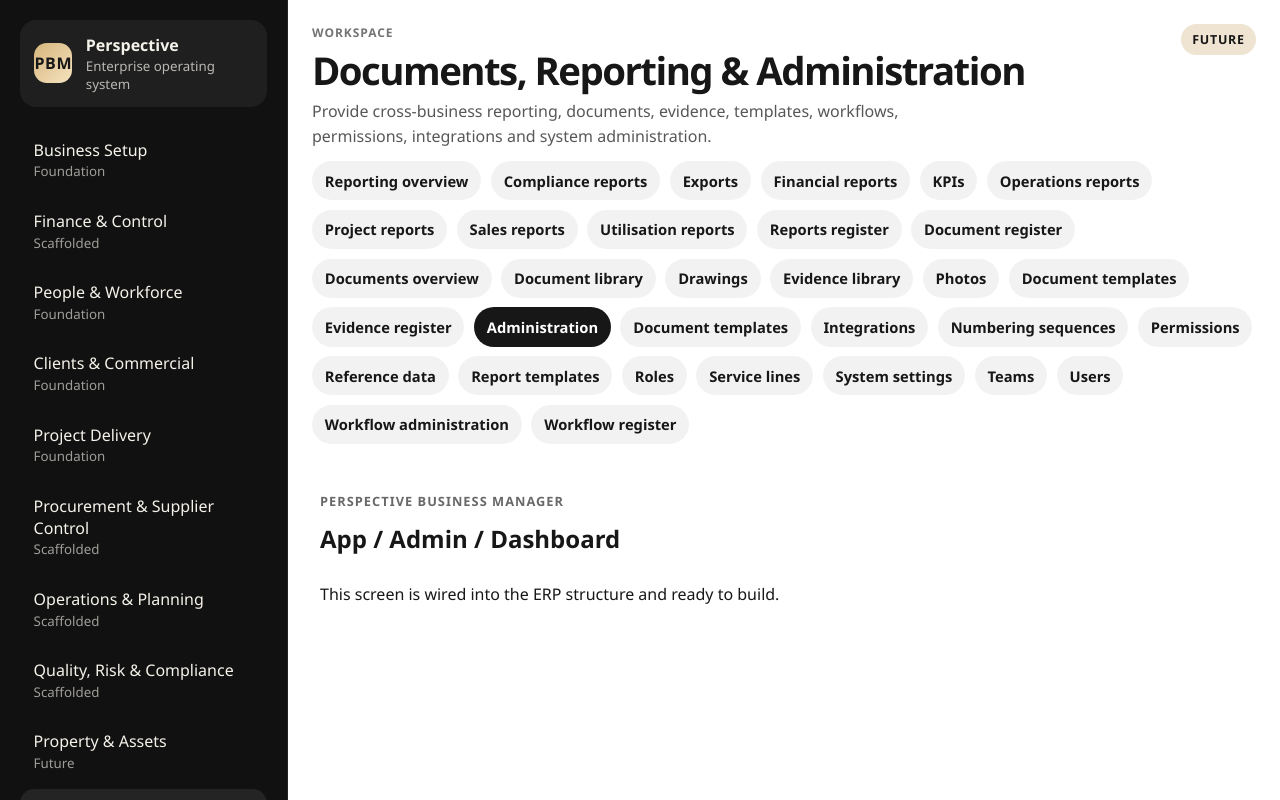
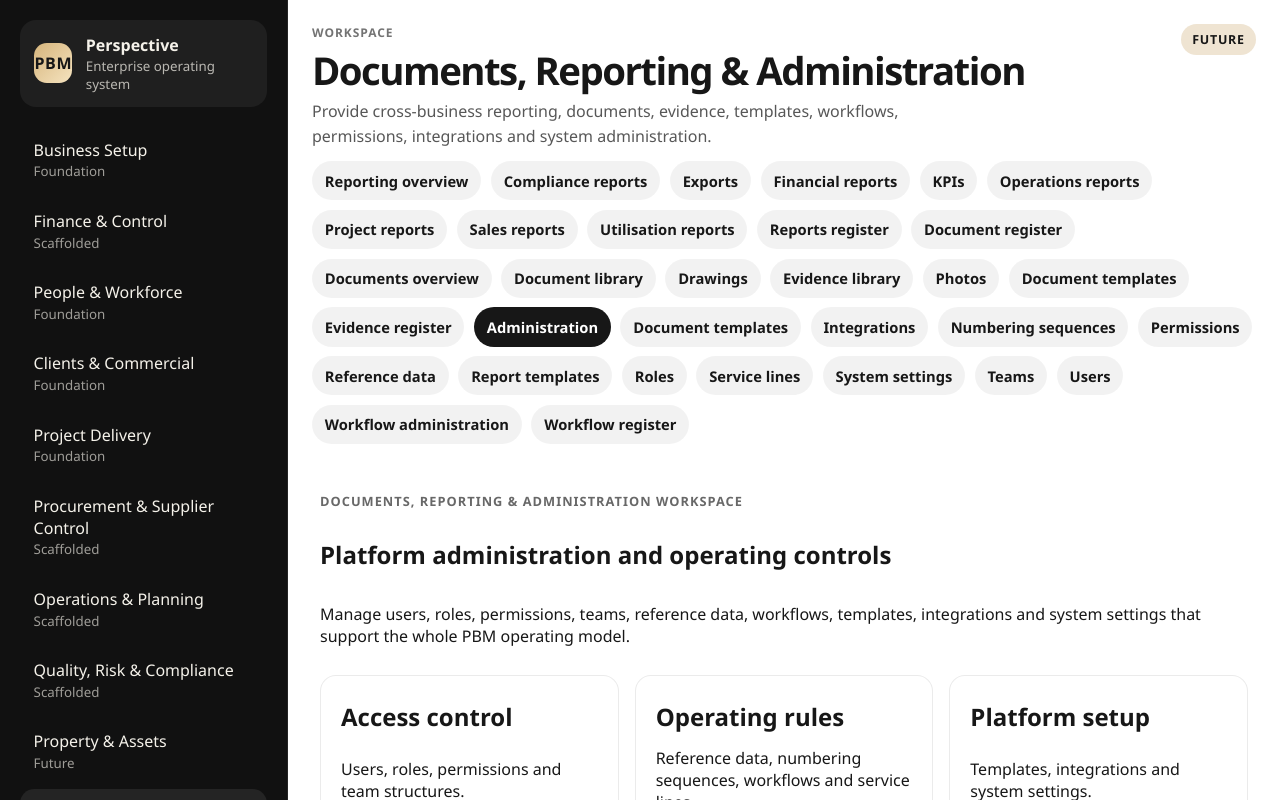
Before and after one commit to 8140spitt/perspective_business_manager, a SvelteKit app: page /app/admin/dashboard in a window 1280 px wide. Built offline with nearby package versions, Linux system fonts and the light colour scheme.

Commit message:
ui: align administration dashboard wording

```diff
--- a/src/routes/app/admin/dashboard/+page.svelte
+++ b/src/routes/app/admin/dashboard/+page.svelte
@@ -1,17 +1,35 @@
 <svelte:head>
-	<title>App / Admin / Dashboard | Perspective Business Manager</title>
+	<title>Administration | Perspective Business Manager</title>
 </svelte:head>
 
 <section class="page">
-	<p class="eyebrow">Perspective Business Manager</p>
-	<h1>App / Admin / Dashboard</h1>
-	<p>This screen is wired into the ERP structure and ready to build.</p>
+	<p class="eyebrow">Documents, Reporting & Administration workspace</p>
+	<h1>Platform administration and operating controls</h1>
+	<p>
+		Manage users, roles, permissions, teams, reference data, workflows, templates, integrations and
+		system settings that support the whole PBM operating model.
+	</p>
+
+	<section class="cards" aria-label="Administration activity areas">
+		<article>
+			<h2>Access control</h2>
+			<p>Users, roles, permissions and team structures.</p>
+		</article>
+		<article>
+			<h2>Operating rules</h2>
+			<p>Reference data, numbering sequences, workflows and service lines.</p>
+		</article>
+		<article>
+			<h2>Platform setup</h2>
+			<p>Templates, integrations and system settings.</p>
+		</article>
+	</section>
 </section>
 
 <style>
 	.page {
 		display: grid;
-		gap: 0.75rem;
+		gap: 1.5rem;
 		padding: 2rem;
 	}
 
@@ -24,7 +42,24 @@
 		opacity: 0.65;
 	}
 
-	h1 {
-		margin: 0;
+	h1,
+	h2,
+	p {
+		margin-block: 0.25rem;
+	}
+
+	.cards {
+		display: grid;
+		grid-template-columns: repeat(auto-fit, minmax(14rem, 1fr));
+		gap: 1rem;
+	}
+
+	article {
+		display: grid;
+		gap: 0.35rem;
+		border: 1px solid rgba(0, 0, 0, 0.08);
+		border-radius: 1rem;
+		padding: 1.25rem;
+		background: white;
 	}
 </style>
```
